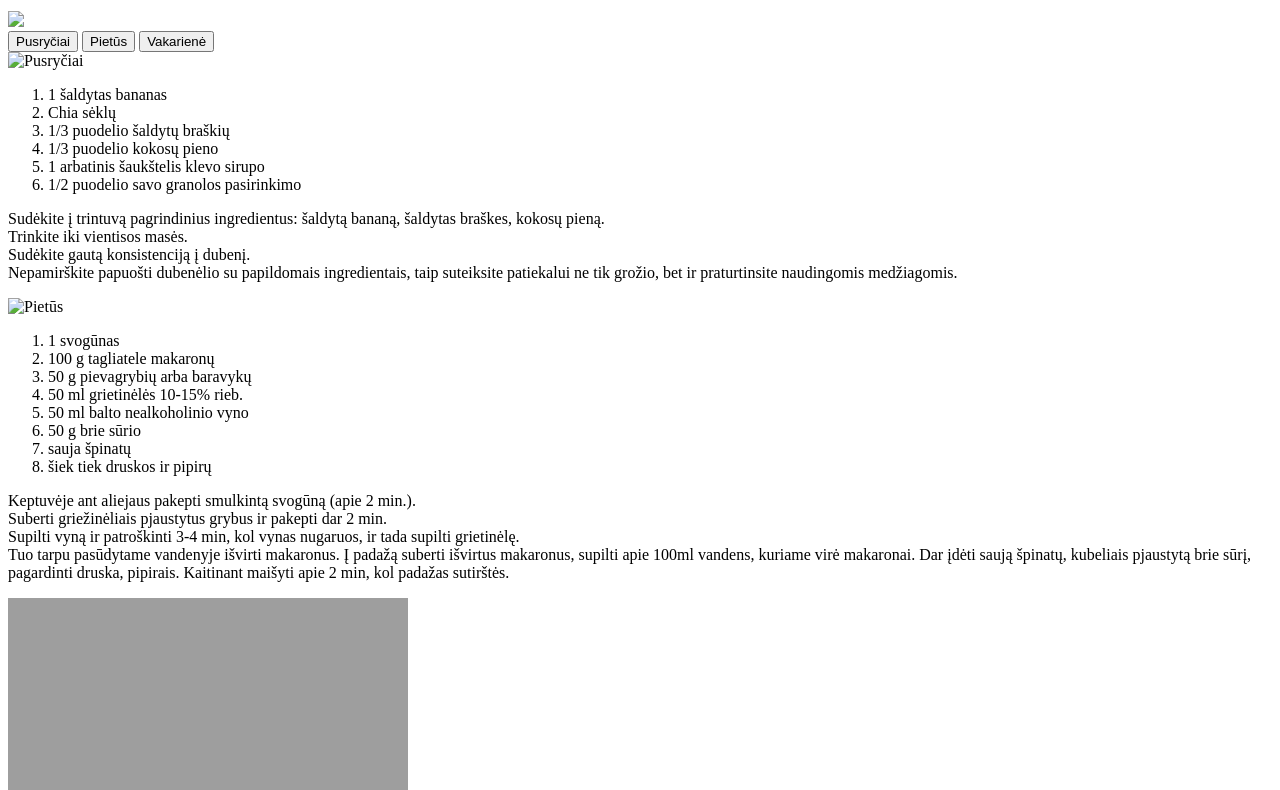
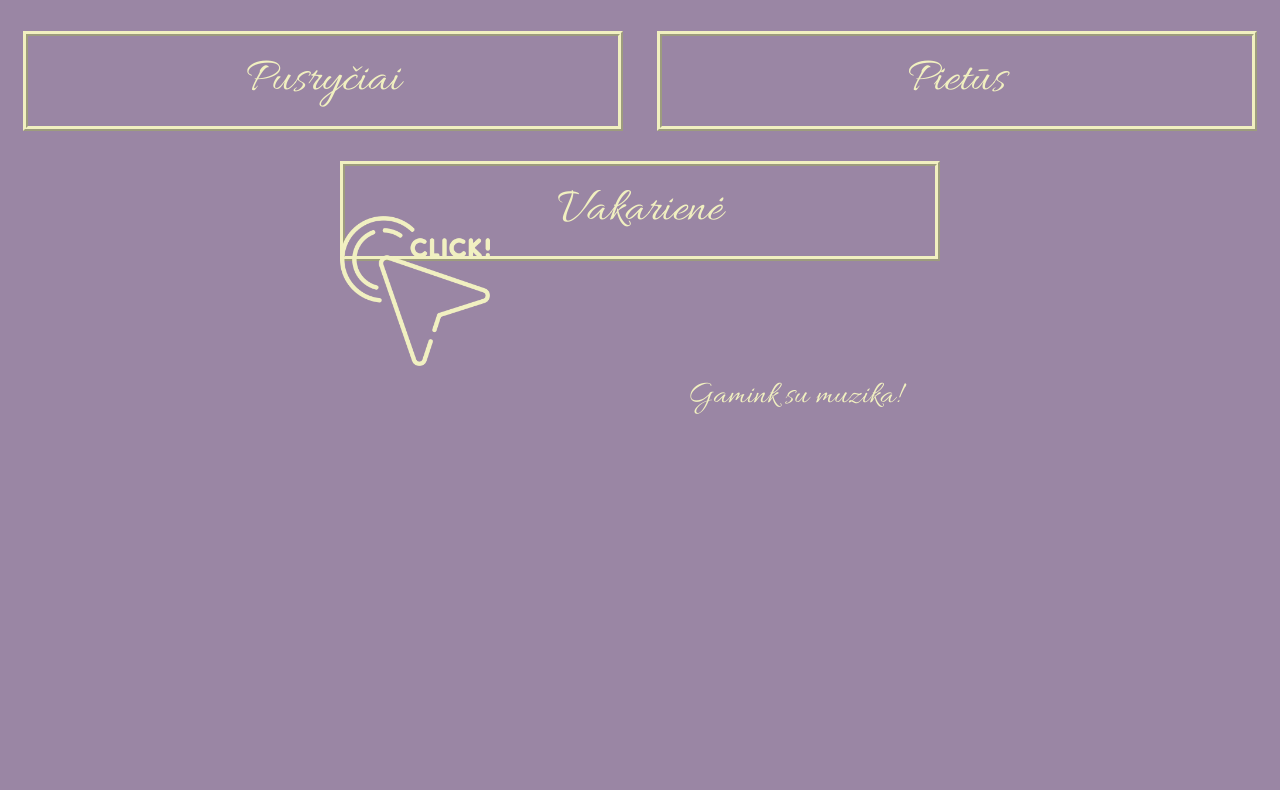
Before and after one commit to apaulauskaite/Tabs, a website: page index.html in a window 1280 px wide. Shown: the part 108-898 px from the top of the page. After the commit the page ends 800 px from the top, so only its background shows below. Drawn offline with nearby package versions, Linux system fonts and the light colour scheme; files that its build step writes are made by us from their sources; the site is published under a folder, as on GitHub Pages, so addresses that start at the root find nothing.

Commit message:
modified:index.html

```diff
--- a/index.html
+++ b/index.html
@@ -4,17 +4,17 @@
 <head>
     <meta http-equiv="Content-Type" content="text/html;charset=UTF-8">
     <link href="https://fonts.googleapis.com/css2?family=Allura&display=swap" rel="stylesheet">
-    <link rel="stylesheet" href="/app/css/style.css">
+    <link rel="stylesheet" href="app/css/style.css">
     <title>Gulp template</title>
 <body>
   <body>
     <h1>Receptai</h1>
     <div class="right-col">
         <h5> Gamink su muzika!</h5>
-        <img class="png" src="/app/click.png" id="icons">
+        <img class="png" src="app/click.png" id="icons">
     </div>
     <audio id="mySongs">
-        <source src="/app/lunch.mp3" type="audio/mp3">
+        <source src="app/lunch.mp3" type="audio/mp3">
     </audio>
     <div class="buttons">
         <button onclick="showTab(event, 'pirmas')">Pusryčiai</button>
@@ -24,7 +24,7 @@
 
     <div class="tabs">
         <div id="pirmas" class="tab">
-            <img  src="/app/breakfast.jpg" alt="Pusryčiai">
+            <img  src="app/breakfast.jpg" alt="Pusryčiai">
             <ol>
               <li>1 šaldytas bananas </li>
               <li>Chia sėklų</li>
@@ -37,7 +37,7 @@
             <p>Sudėkite į trintuvą pagrindinius ingredientus: šaldytą bananą, šaldytas braškes, kokosų pieną. <br> Trinkite iki vientisos masės. <br> Sudėkite gautą konsistenciją į dubenį. <br> Nepamirškite papuošti dubenėlio su papildomais ingredientais, taip suteiksite patiekalui ne tik grožio, bet ir praturtinsite naudingomis medžiagomis. </p>
         </div>
         <div id="antras" class="tab">
-            <img src="/app/lunch.jpg"
+            <img src="app/lunch.jpg"
                     alt="Pietūs">
                     <ol>
                         <li>1 svogūnas</li>
```
